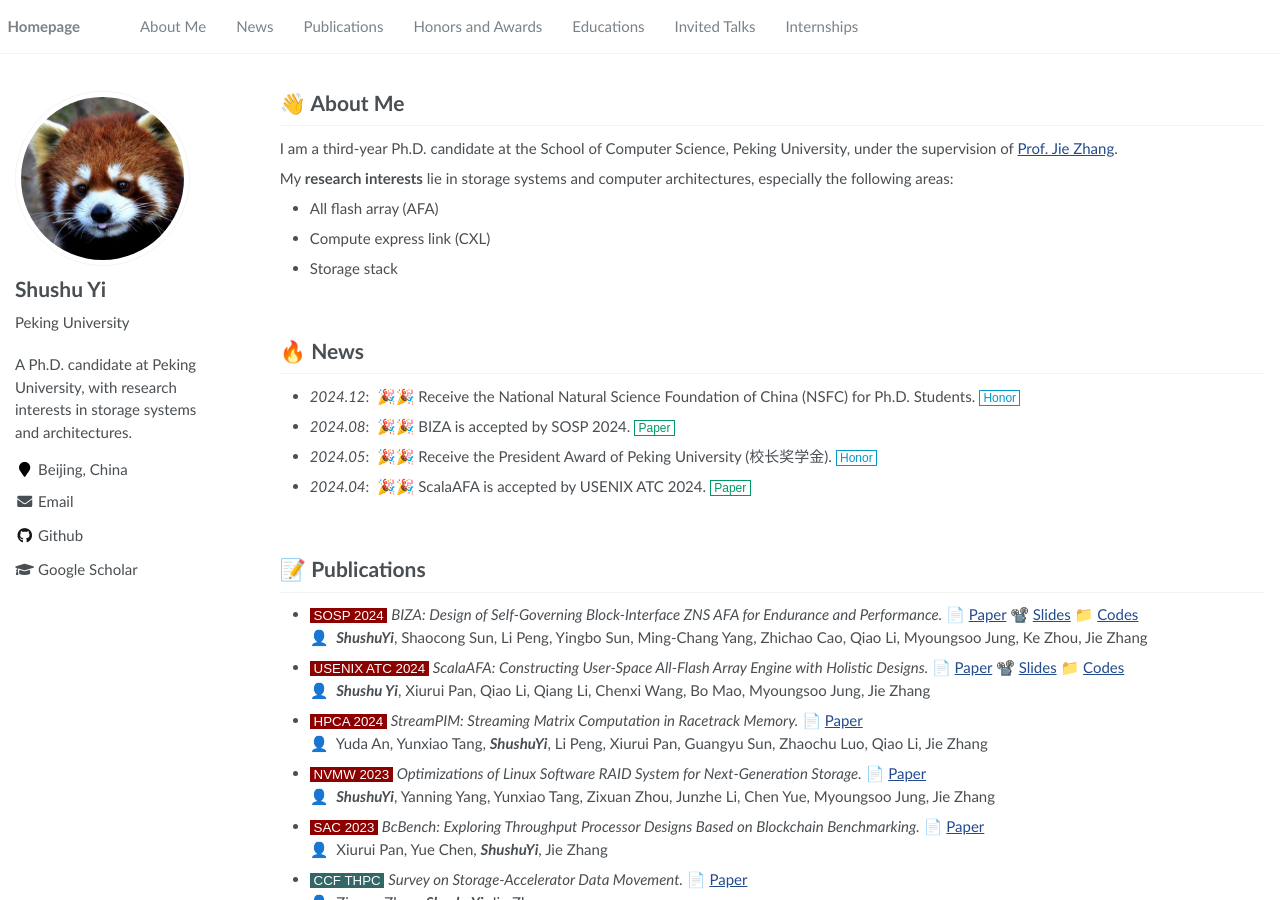
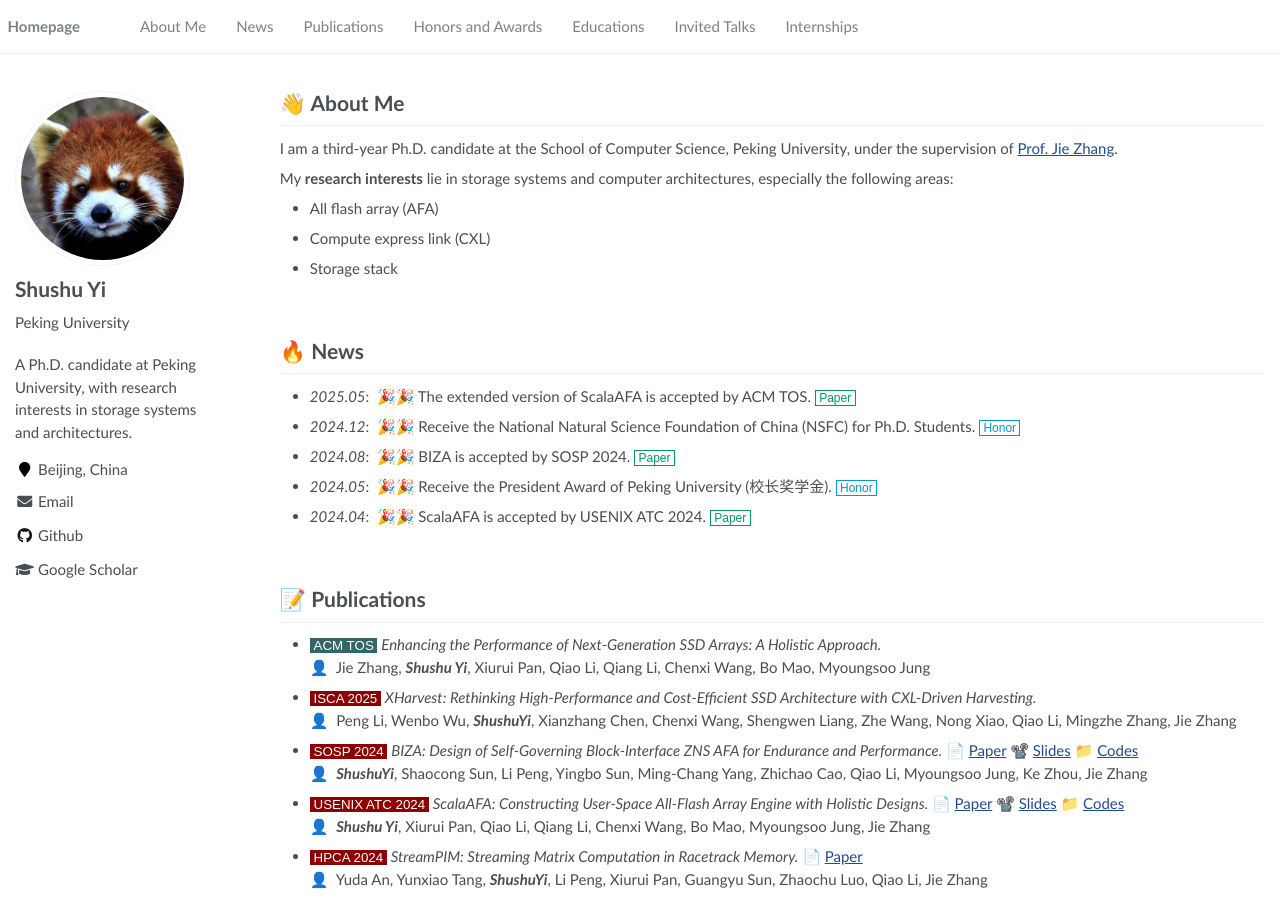
Before and after one commit to FirnYi/firnyi.github.io, a Jekyll site: the page built from _pages/about.md, in a window 1280 px wide and 900 px high. Built offline with Jekyll 4.4.1, drawn with Linux system fonts in a browser that asks for light colours.

Commit message:
add two papers

```diff
--- a/_pages/about.md
+++ b/_pages/about.md
@@ -22,6 +22,7 @@ My **research interests** lie in storage systems and computer architectures, esp
 <br/>
 
 # 🔥 News
+- *2025.05*: &nbsp;🎉🎉 The extended version of ScalaAFA is accepted by ACM TOS. <font class="news-tag-paper">&nbsp;Paper&nbsp;</font>
 - *2024.12*: &nbsp;🎉🎉 Receive the National Natural Science Foundation of China (NSFC) for Ph.D. Students. <font class="news-tag-honor">&nbsp;Honor&nbsp;</font>
 - *2024.08*: &nbsp;🎉🎉 BIZA is accepted by SOSP 2024. <font class="news-tag-paper">&nbsp;Paper&nbsp;</font>
 - *2024.05*: &nbsp;🎉🎉 Receive the President Award of Peking University (校长奖学金). <font class="news-tag-honor">&nbsp;Honor&nbsp;</font>
@@ -30,6 +31,12 @@ My **research interests** lie in storage systems and computer architectures, esp
 <br/>
 
 # 📝 Publications
+- <div><font class="publication-tag-journal">&nbsp;ACM TOS&nbsp;</font>&nbsp;<i>Enhancing the Performance of Next-Generation SSD Arrays: A Holistic Approach.</i></div>
+👤&nbsp; Jie Zhang, ***Shushu Yi***, Xiurui Pan, Qiao Li, Qiang Li, Chenxi Wang, Bo Mao, Myoungsoo Jung
+<br/>
+- <div><font class="publication-tag-conf">&nbsp;ISCA 2025&nbsp;</font>&nbsp;<i>XHarvest: Rethinking High-Performance and Cost-Efficient SSD Architecture with CXL-Driven Harvesting.</i></div>
+👤&nbsp; Peng Li, Wenbo Wu, ***ShushuYi***, Xianzhang Chen, Chenxi Wang, Shengwen Liang, Zhe Wang, Nong Xiao, Qiao Li, Mingzhe Zhang, Jie Zhang
+<br/>
 - <div><font class="publication-tag-conf">&nbsp;SOSP 2024&nbsp;</font>&nbsp;<i>BIZA: Design of Self-Governing Block-Interface ZNS AFA for Endurance and Performance.</i>&nbsp;📄&nbsp;<a href="https://dl.acm.org/doi/10.1145/3694715.3695953">Paper</a>&nbsp;📽️&nbsp;<a href="files/slides/BIZA_slides.pdf">Slides</a>&nbsp;📁&nbsp;<a href="https://github.com/ChaseLab-PKU/BIZA">Codes</a></div>
 👤&nbsp; ***ShushuYi***, Shaocong Sun, Li Peng, Yingbo Sun, Ming-Chang Yang, Zhichao Cao, Qiao Li, Myoungsoo Jung, Ke Zhou, Jie Zhang
 <br/>
```
